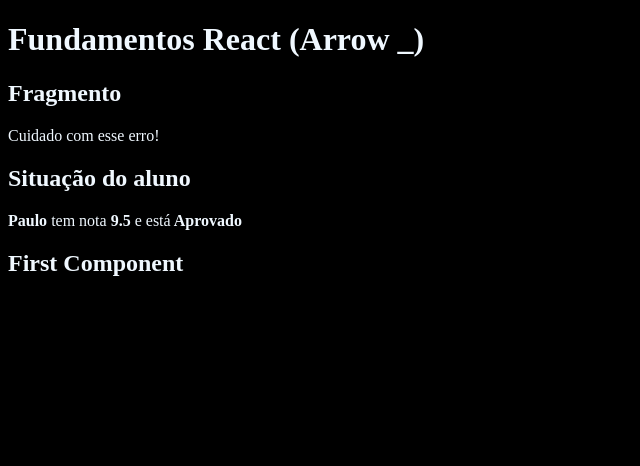
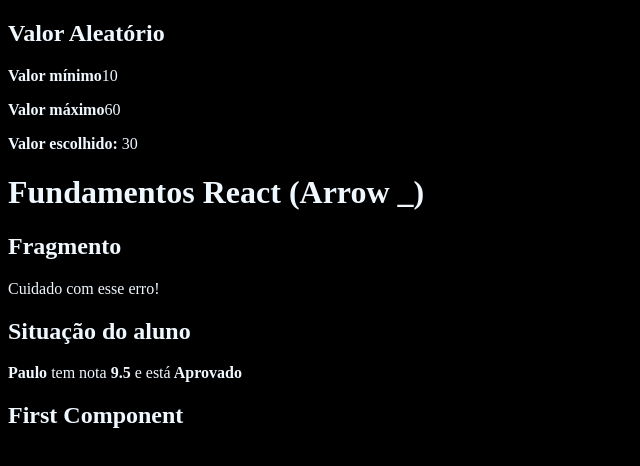
Before and after one commit to EduardoLoppes/Curso-React, a React (Create React App) app in the folder fundamentos-react/: page / in a window 1280 px wide. Shown: the top 466 px of the page, without its empty margins (0-640 px from the left). Built offline with nearby package versions, Linux system fonts and the light colour scheme.

Commit message:
aula 20 e 21: Resolução do desafio de numeros aleatórios

```diff
--- a/fundamentos-react/src/App.jsx
+++ b/fundamentos-react/src/App.jsx
@@ -2,10 +2,11 @@
 import First from './components/basics/First component'
 import ComParametro from './components/basics/ComParametro'
 import Fragmento from './components/basics/Fragmento'
-
+import Aleatorio from "./components/basics/Aleatorio";
 
 export default _ =>
     <div id="app">
+        <Aleatorio min={10} max={60} />
         <h1>Fundamentos React (Arrow _)</h1>
         <Fragmento />
         <ComParametro titulo="Situação do aluno"
--- /dev/null
+++ b/fundamentos-react/src/components/basics/Aleatorio.jsx
@@ -0,0 +1,15 @@
+import React from "react"
+
+export default props => {
+    const { min, max } = props;
+
+    const aleatorio = parseInt(Math.random() * (max - min)) + min;
+    return (
+        <div>
+            <h2>Valor Aleatório</h2>
+            <p><strong>Valor mínimo</strong>{min}</p>
+            <p><strong>Valor máximo</strong>{max}</p>
+            <p><strong>Valor escolhido: </strong>{aleatorio}</p>
+        </div>
+    )
+}
```
